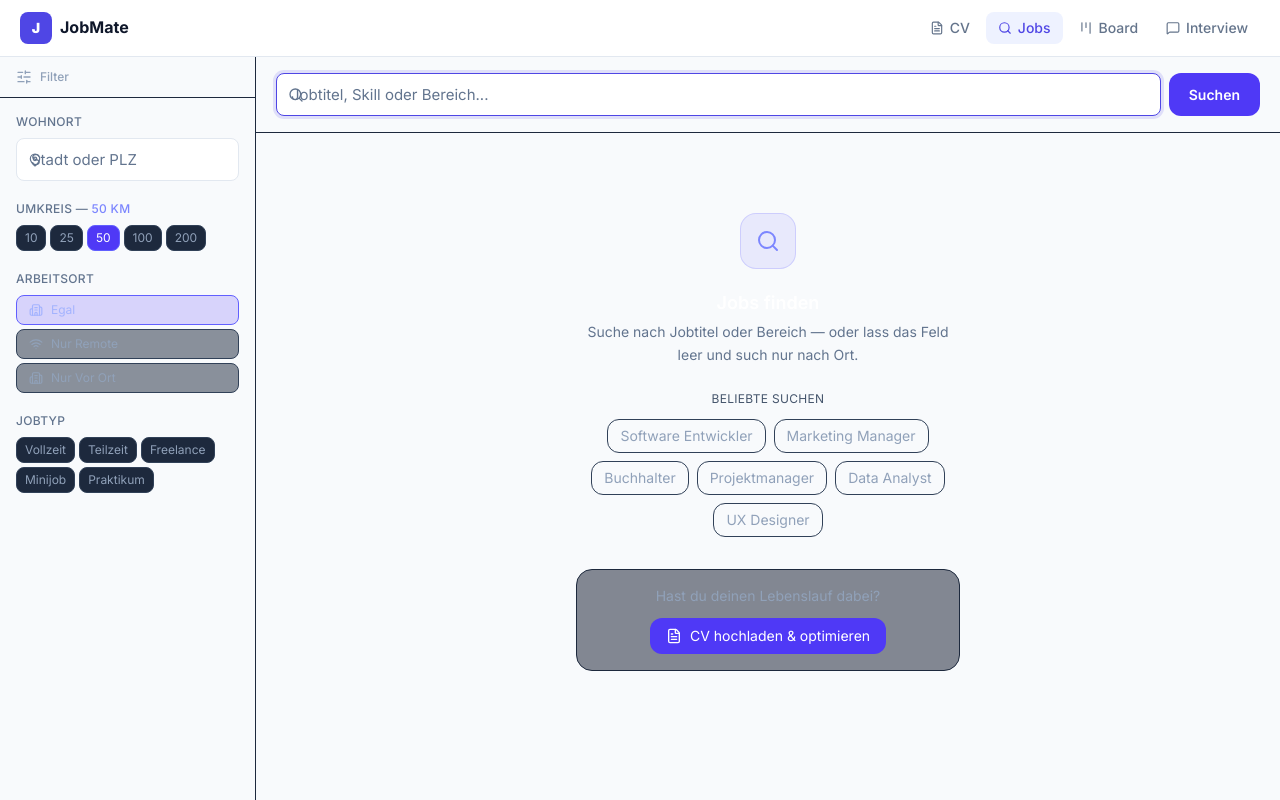
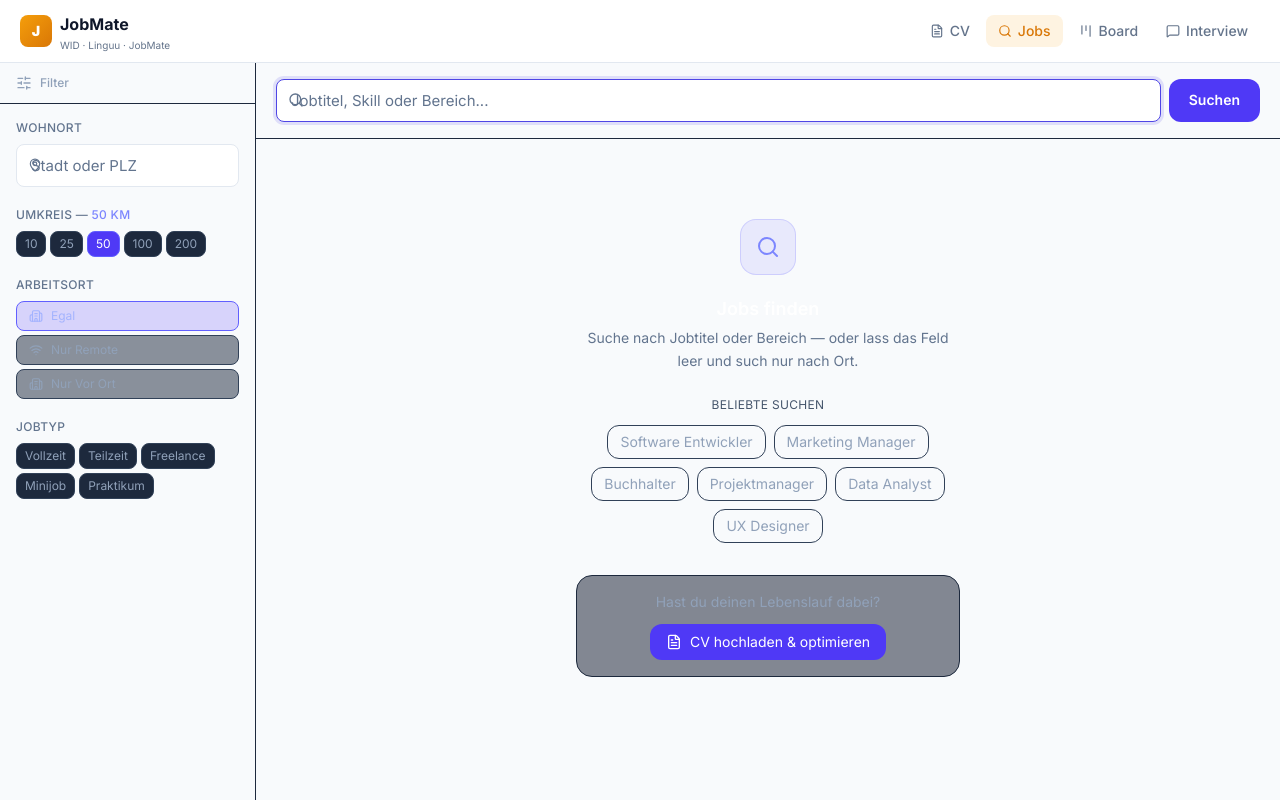
Before and after one commit to Sullynobugz/jobmate, a Next.js app: page /jobs in a window 1280 px wide. Built offline with nearby package versions, Linux system fonts and the light colour scheme.

Commit message:
Show WID integration in JobMate

```diff
--- a/src/app/cv/page.tsx
+++ b/src/app/cv/page.tsx
@@ -2,7 +2,7 @@
 
 import { useState, useRef, useEffect } from 'react'
 import { Upload, Send, FileText, ArrowRight, Download, Search, Kanban, ChevronRight, PlusCircle, Pencil, Trash2 } from 'lucide-react'
-import { loadState, saveCV, saveChatHistory } from '@/store/appStore'
+import { loadState, saveCV, saveChatHistory, trackCvUpdatedToWid } from '@/store/appStore'
 import type { ChatMessage } from '@/types'
 import Link from 'next/link'
 import { Nav } from '@/components/Nav'
@@ -75,6 +75,7 @@ export default function CVPage() {
       setCvText(text)
       setFilename(file.name)
       saveCV({ raw: text, improved: text, filename: file.name, updatedAt: new Date().toISOString() })
+      void trackCvUpdatedToWid(file.name, 'uploaded')
       const welcome: ChatMessage = {
         role: 'assistant',
         content: `✅ Lebenslauf **${file.name}** hochgeladen und analysiert.\n\nWas möchtest du verbessern? Ich kann dir Feedback geben, Formulierungen überarbeiten oder einen komplett überarbeiteten Entwurf erstellen.`,
@@ -195,6 +196,7 @@ export default function CVPage() {
           setCvText(extracted)
           setFilename('Mein Lebenslauf')
           saveCV({ raw: extracted, improved: extracted, filename: 'Mein Lebenslauf.txt', updatedAt: new Date().toISOString() })
+          void trackCvUpdatedToWid('Mein Lebenslauf.txt', 'created')
           setCvCreated(true)
         }
       }
@@ -206,6 +208,7 @@ export default function CVPage() {
           filename,
           updatedAt: new Date().toISOString(),
         })
+        void trackCvUpdatedToWid(filename, 'improved')
       }
     } finally {
       if (rafRef.current) { cancelAnimationFrame(rafRef.current); rafRef.current = null }
--- a/src/app/page.tsx
+++ b/src/app/page.tsx
@@ -1,12 +1,13 @@
 'use client'
 
-import { useEffect } from 'react'
+import { useEffect, useState } from 'react'
 import { useRouter } from 'next/navigation'
-import { FileText, Search, LayoutGrid, ChevronRight, PlusCircle, Upload } from 'lucide-react'
+import { FileText, Search, LayoutGrid, ChevronRight, PlusCircle, Upload, ShieldCheck } from 'lucide-react'
 import { setWidCode, loadState } from '@/store/appStore'
 
 export default function Home() {
   const router = useRouter()
+  const [widLinked, setWidLinked] = useState(false)
 
   useEffect(() => {
     // ?wid= param von WID abspeichern
@@ -21,6 +22,7 @@ export default function Home() {
 
     // Wiederkehrender Nutzer mit gespeichertem Lebenslauf → direkt zur CV-Seite
     const state = loadState()
+    setWidLinked(!!state.widCode || !!wid)
     if (state.cv?.raw) {
       router.replace('/cv')
     }
@@ -41,6 +43,14 @@ export default function Home() {
       <p className="text-slate-400 text-base text-center mb-10">
         Dein KI-Assistent für die Jobsuche in Deutschland
       </p>
+
+      {widLinked && (
+        <div className="mb-8 flex items-center gap-2 px-4 py-2 rounded-full border"
+          style={{ background: 'rgba(245,158,11,0.08)', borderColor: 'rgba(245,158,11,0.25)', color: '#f59e0b' }}>
+          <ShieldCheck className="w-4 h-4" />
+          <span className="text-sm font-semibold">Teil deines WID-Integrationsprogramms</span>
+        </div>
+      )}
 
       {/* Was JobMate macht */}
       <div className="flex flex-col gap-2.5 mb-12 w-full max-w-sm">
--- a/src/components/Nav.tsx
+++ b/src/components/Nav.tsx
@@ -2,7 +2,9 @@
 
 import Link from 'next/link'
 import { usePathname } from 'next/navigation'
-import { FileText, Search, Kanban, MessageSquare } from 'lucide-react'
+import { useEffect, useState } from 'react'
+import { FileText, Search, Kanban, MessageSquare, ShieldCheck } from 'lucide-react'
+import { getWidCode } from '@/store/appStore'
 
 const navItems = [
   { href: '/cv',        label: 'CV',        icon: FileText },
@@ -13,17 +15,38 @@ const navItems = [
 
 export function Nav() {
   const pathname = usePathname()
+  const [widCode, setWidCode] = useState<string | undefined>()
+
+  useEffect(() => {
+    setWidCode(getWidCode())
+  }, [])
 
   return (
-    <nav className="flex items-center justify-between px-5 py-3 border-b"
-      style={{ background: 'var(--surface)', borderColor: 'var(--border)' }}>
+    <nav className="border-b" style={{ background: 'var(--surface)', borderColor: 'var(--border)' }}>
+      {widCode && (
+        <div className="px-5 py-2 border-b text-xs flex items-center justify-center gap-2"
+          style={{ borderColor: 'var(--border)', background: 'rgba(245,158,11,0.08)', color: 'var(--warning)' }}>
+          <ShieldCheck className="w-3.5 h-3.5" />
+          <span className="font-semibold">WID-Programm verknüpft</span>
+          <span className="font-mono">{widCode}</span>
+          <span className="hidden sm:inline" style={{ color: 'var(--muted)' }}>
+            · gespeicherte Jobs und Bewerbungen fließen ins Reporting
+          </span>
+        </div>
+      )}
 
-      <Link href="/" className="flex items-center gap-2">
+      <div className="flex items-center justify-between px-5 py-3">
+        <Link href="/" className="flex items-center gap-2" style={{ textDecoration: 'none' }}>
           <div className="w-8 h-8 rounded-lg flex items-center justify-center text-white font-black text-sm"
-          style={{ background: 'var(--primary)' }}>
+            style={{ background: 'linear-gradient(135deg, #f59e0b, #d97706)' }}>
             J
           </div>
-        <span className="font-bold" style={{ color: 'var(--text)' }}>JobMate</span>
+          <div>
+            <span className="font-bold leading-none" style={{ color: 'var(--text)' }}>JobMate</span>
+            <p className="text-[10px] leading-none mt-0.5 hidden sm:block" style={{ color: 'var(--muted)' }}>
+              WID · Linguu · JobMate
+            </p>
+          </div>
         </Link>
 
         <div className="hidden sm:flex items-center gap-1">
@@ -33,8 +56,9 @@ export function Nav() {
               <Link key={href} href={href}
                 className="flex items-center gap-1.5 px-3 py-1.5 rounded-lg text-sm font-medium transition-colors"
                 style={{
-                background: active ? 'var(--primary-subtle)' : 'transparent',
-                color: active ? 'var(--primary)' : 'var(--muted)',
+                  background: active ? 'rgba(245,158,11,0.12)' : 'transparent',
+                  color: active ? 'var(--warning)' : 'var(--muted)',
+                  textDecoration: 'none',
                 }}>
                 <Icon className="w-3.5 h-3.5" />
                 {label}
@@ -48,12 +72,13 @@ export function Nav() {
             const active = pathname === href
             return (
               <Link key={href} href={href}
-              style={{ color: active ? 'var(--primary)' : 'var(--muted)' }}>
+                style={{ color: active ? 'var(--warning)' : 'var(--muted)' }}>
                 <Icon className="w-5 h-5" />
               </Link>
             )
           })}
         </div>
+      </div>
     </nav>
   )
 }
--- a/src/store/appStore.ts
+++ b/src/store/appStore.ts
@@ -111,7 +111,7 @@ export function setWidCode(code: string) {
   save({ ...s, widCode: code.trim().toUpperCase() })
 }
 
-async function sendWidEvent(type: 'job_saved' | 'application', data: Record<string, unknown>) {
+async function sendWidEvent(type: 'job_saved' | 'application' | 'cv_upload', data: Record<string, unknown>) {
   const widCode = getWidCode()
   if (!widCode) return
   try {
@@ -137,6 +137,10 @@ export async function trackJobSavedToWid(job: Job) {
   })
 }
 
+export async function trackCvUpdatedToWid(filename: string, action: 'uploaded' | 'created' | 'improved') {
+  await sendWidEvent('cv_upload', { filename, action })
+}
+
 export async function trackApplicationToWid(job: Job, appliedAt: string, emailProof?: string) {
   await sendWidEvent('application', {
     jobId: job.id,
```
Lines whose indentation alone changed are shown as unchanged.
